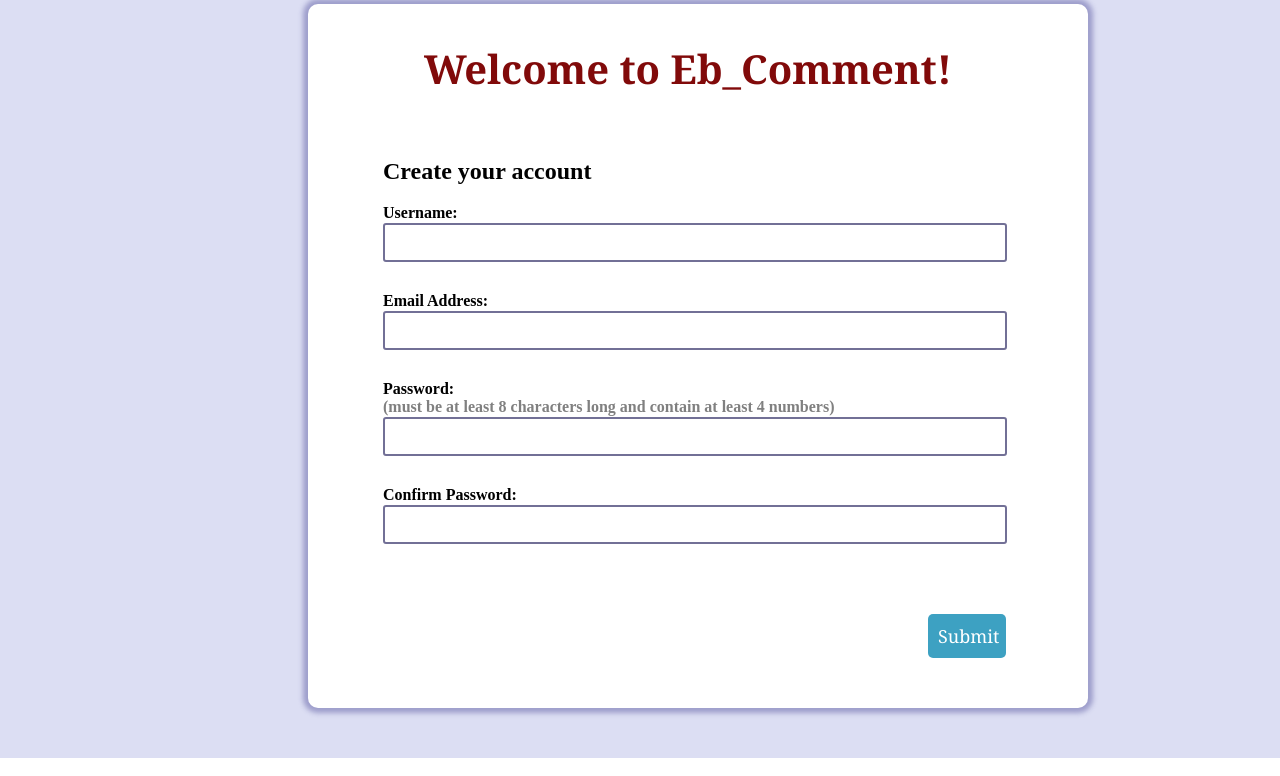
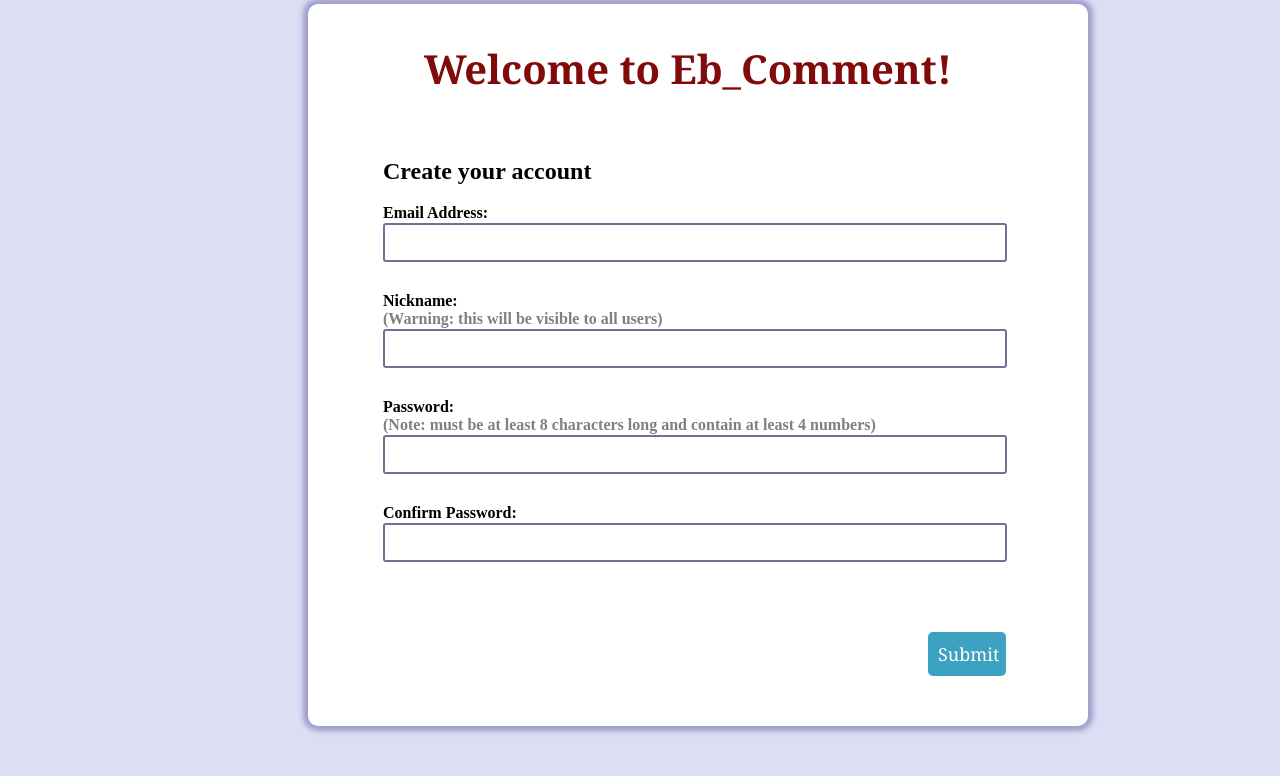
Before and after one commit to HRChiam/TT1L-06_Eb_Comment, a Flask app: page /signin in a window 1280 px wide. Shown: the part 146-922 px from the top of the page. Run offline with Flask 3, Linux system fonts and the light colour scheme.

Commit message:
correcrtion

```diff
--- a/layout/app.py
+++ b/layout/app.py
@@ -76,7 +76,7 @@ def invalid():
 @app.route('/process_login', methods=['GET', 'POST'])
 def process_login():
     if request.method == 'POST':
-        username = request.form['username']
+        # username = request.form['username']
         email = request.form['email']
         password = request.form['password']
 
@@ -103,8 +103,8 @@ def process_login():
 @app.route('/process_signin', methods=['POST'])
 def process_signin():
     if request.method == 'POST':
-        username = request.form['username']
         email = request.form['email']
+        nickname = request.form['nickname']
         password = request.form['password']
         confirm_password = request.form['confirm_password']
 
--- a/layout/templates/login.html
+++ b/layout/templates/login.html
@@ -32,8 +32,8 @@
         <h2>Log in</h2>
 
         <form action="/process_login" method="post" enctype="multipart/form-data">
-            <label for="username">Username:</label>
-            <input type="text" name="username" id="username" required><br>
+
+
             <label for="email">Email Address:</label>
             <input type="email" name="email" id="email" required><br>
 
--- a/layout/templates/signin.html
+++ b/layout/templates/signin.html
@@ -29,17 +29,18 @@
 
         <form
             action="/process_signin" method="post" enctype="multipart/form-data">
-            <label for="username">Username:</label>
-            <input type="text" name="username" id="username" required><br>
             <label for="email">Email Address:</label>
             <input type="email" name="email" id="email" required><br>
-
 
             {% if error and error.email %}
             <p class="error-message">{{ error.email }}</p>
             {% endif %}
 
-            <label for="password">Password:<div class="grey">(must be at least 8 characters long and contain at least 4 numbers)</div></label>
+            <label for="nickname">Nickname:<div class="grey">(Warning: this will be visible to all users) </div></label>
+            <input type="text" name="nickname" id="nickname" required><br>
+
+
+            <label for="password">Password:<div class="grey">(Note: must be at least 8 characters long and contain at least 4 numbers)</div></label>
             <input type="password" name="password" id="password" required><br>
             <label for="confirm_password">Confirm Password:</label>
             <input type="password" name="confirm_password" id="confirm_password" required><br>
```
Also changed, not shown: layout/templates/forgot.html (line endings or trailing spaces), layout/templates/invalid.html (line endings or trailing spaces), layout/templates/logsign.css (line endings or trailing spaces).
